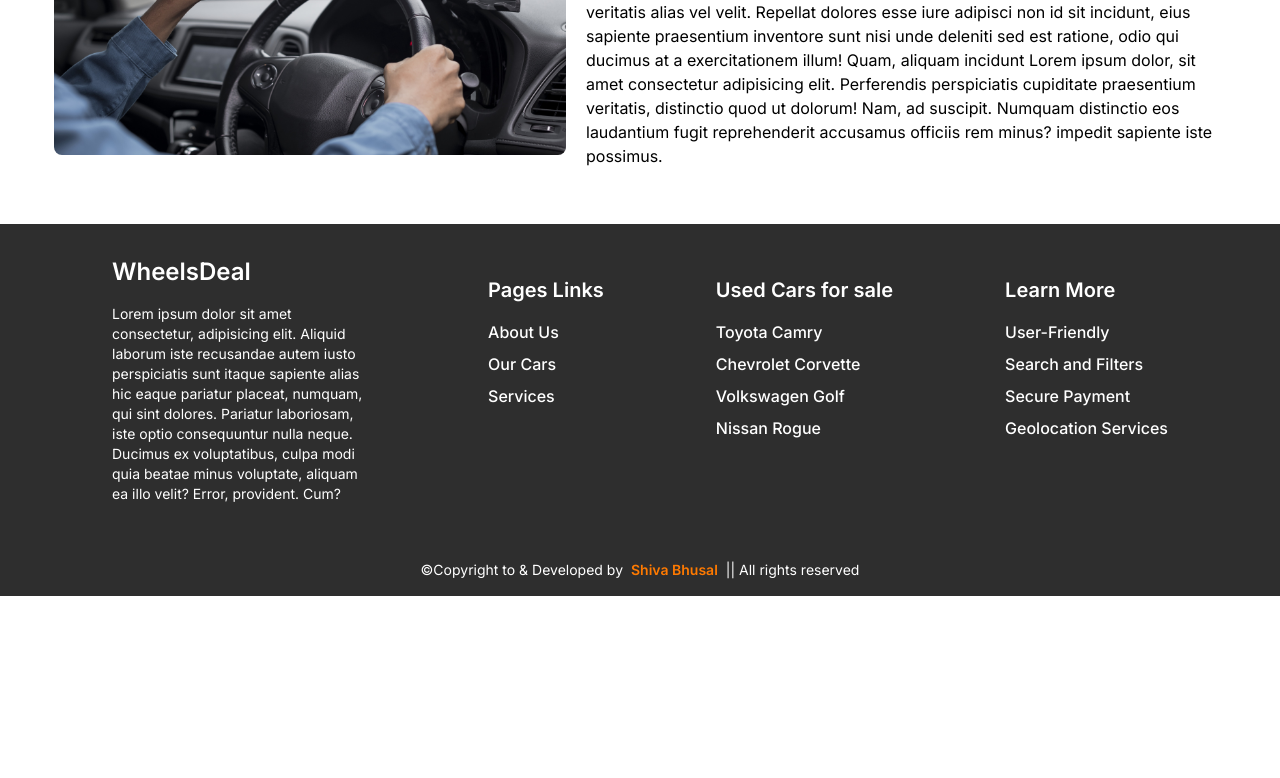
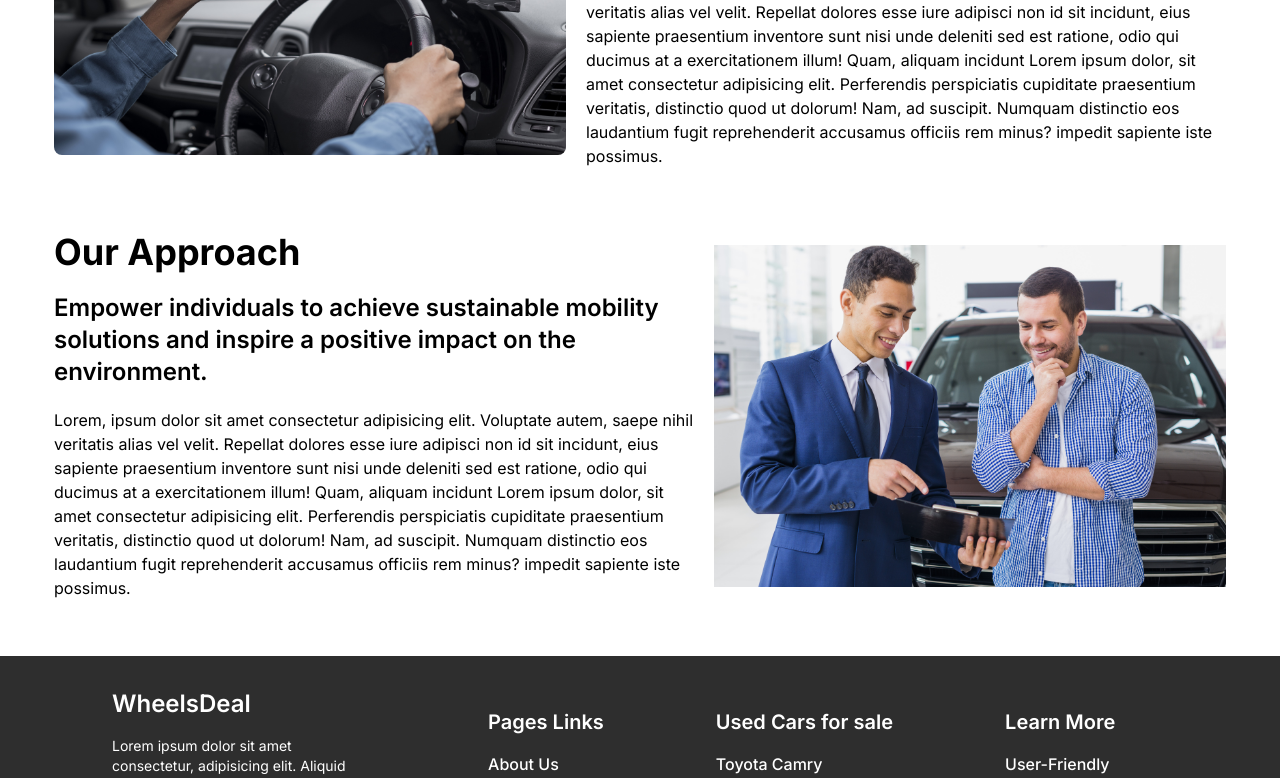
Before and after one commit to aviihs/reactSites, a React (Vite) app: page /about in a window 1280 px wide. Shown: the part 400-1178 px from the top of the page. Before the commit the page ends 996 px from the top, so only its background shows below. Built offline with nearby package versions, Linux system fonts and the light colour scheme.

Commit message:
completed about page

```diff
--- a/src/components/AboutUs/AboutUs.jsx
+++ b/src/components/AboutUs/AboutUs.jsx
@@ -1,5 +1,6 @@
 import React from "react";
 import Vision from "./Vision";
+import Approach from "./Approach";
 
 const AboutUs = () => {
   return (
@@ -10,6 +11,7 @@ const AboutUs = () => {
         </h1>
       </div>
       <Vision />
+      <Approach />
     </div>
   );
 };
--- a/src/components/AboutUs/Approach.jsx
+++ b/src/components/AboutUs/Approach.jsx
@@ -1,8 +1,18 @@
 import React from 'react'
+import img from '../../assets/img/approch.jpg'
 
 const Approach = () => {
   return (
-    <div>Approach</div>
+    <div className='flex flex-col-reverse justify-center items-center md:flex-row gap-5 mt-16'>
+         <div className='w-full md:w-2/4 space-y-5'>
+            <h1 className='text-4xl font-bold'>Our Approach</h1>
+            <h2 className='font-semibold text-lg lg:text-2xl'>Empower individuals to achieve sustainable mobility solutions and inspire a positive impact on the environment.</h2>
+            <p className='text-sm lg:text-base'>Lorem, ipsum dolor sit amet consectetur adipisicing elit. Voluptate autem, saepe nihil veritatis alias vel velit. Repellat dolores esse iure adipisci non id sit incidunt, eius sapiente praesentium inventore sunt nisi unde deleniti sed est ratione, odio qui ducimus at a exercitationem illum! Quam, aliquam incidunt Lorem ipsum dolor, sit amet consectetur adipisicing elit. Perferendis perspiciatis cupiditate praesentium veritatis, distinctio quod ut dolorum! Nam, ad suscipit. Numquam distinctio eos laudantium fugit reprehenderit accusamus officiis rem minus? impedit sapiente iste possimus.</p>
+        </div>
+        <div className='w-full md:w-2/5'>
+            <img src={img} alt="img" />
+        </div>
+    </div>
   )
 }
 
```
